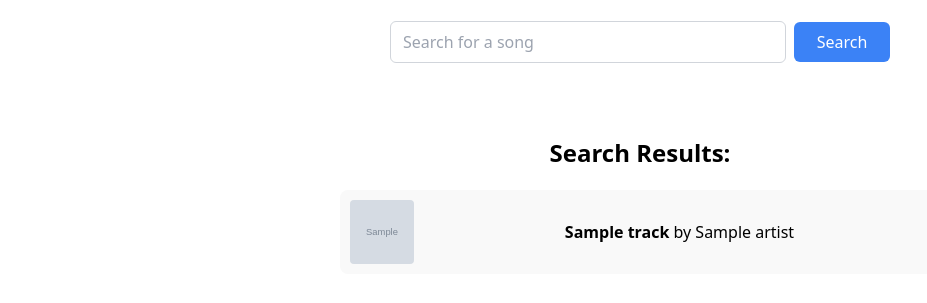
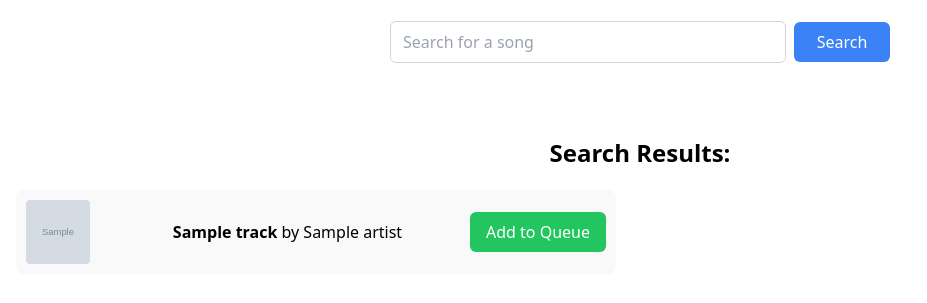
Before and after one commit to chsky1600/hopon-aux, a Flask app: template templates/add_song.html in a window 1280 px wide. Shown: the part 173-476 px from the top of the page, without its empty margins (0-927 px from the left). Run offline with Flask 3, Linux system fonts and the light colour scheme; the template is opened without the code that fills it: most values are stand-ins (such as "Sample title", 1, 10 or a date in 2020); grey boxes marked "Sample" are stand-in pictures.

Commit message:
Queue service functionality

```diff
--- a/app/__init__.py
+++ b/app/__init__.py
@@ -22,7 +22,7 @@ Session(app)
 client_id = os.getenv('SPOTIFY_CLIENT_ID')
 client_secret = os.getenv('SPOTIFY_CLIENT_SECRET')
 redirect_uri = 'http://127.0.0.1:5002/callback'  # Ensure this matches your Spotify app settings
-scope = 'user-modify-playback-state'
+scope="user-modify-playback-state user-read-playback-state"
 
 sp_oauth = SpotifyOAuth(
     client_id=client_id,
--- a/templates/add_song.html
+++ b/templates/add_song.html
@@ -14,16 +14,24 @@
             Search
           </button>
         </form>
+
         {% if tracks %}
         <div class="track-list mt-6">
           <h3 class="text-2xl font-bold mb-4">Search Results:</h3>
-    <ul class="w-full mx-auto text-center"></ul>
+          <ul class="w-full mx-auto text-center">
             {% for track in tracks %}
-        <li class="track-item">
-          <img src="{{ track.album.images[0].url }}" alt="Album Art">
-          <div>
+            <li class="track-item mb-4">
+              <img src="{{ track.album.images[0].url }}" alt="Album Art" class="w-16 h-16 inline-block">
+              <div class="inline-block ml-4">
                 <strong>{{ track.name }}</strong> by {{ track.artists[0].name }}
               </div>
+              <!-- Form to add track to queue -->
+              <form action="{{ url_for('queue_song') }}" method="POST" class="inline-block ml-4">
+                <input type="hidden" name="track_uri" value="{{ track.uri }}">
+                <button type="submit" class="px-4 py-2 bg-green-500 text-white rounded-md hover:bg-green-600">
+                  Add to Queue
+                </button>
+              </form>
             </li>
             {% endfor %}
           </ul>
```
Also changed, not shown: app/routes.py (+7 -1 lines), 2 other files. Lines whose indentation alone changed are shown as unchanged.
